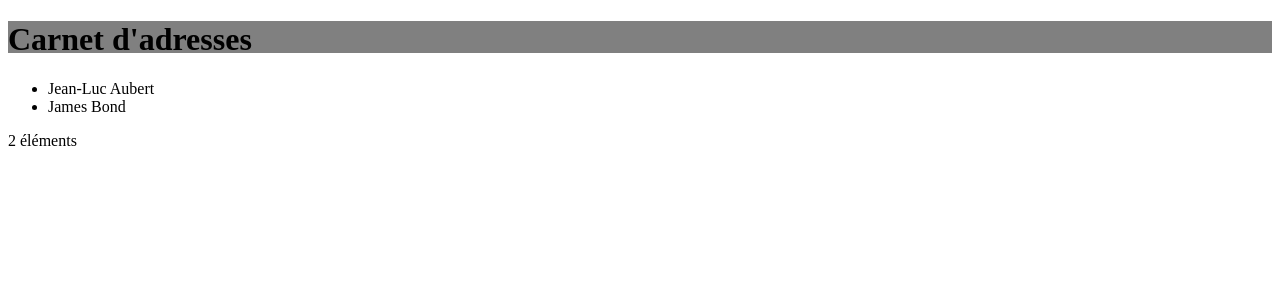
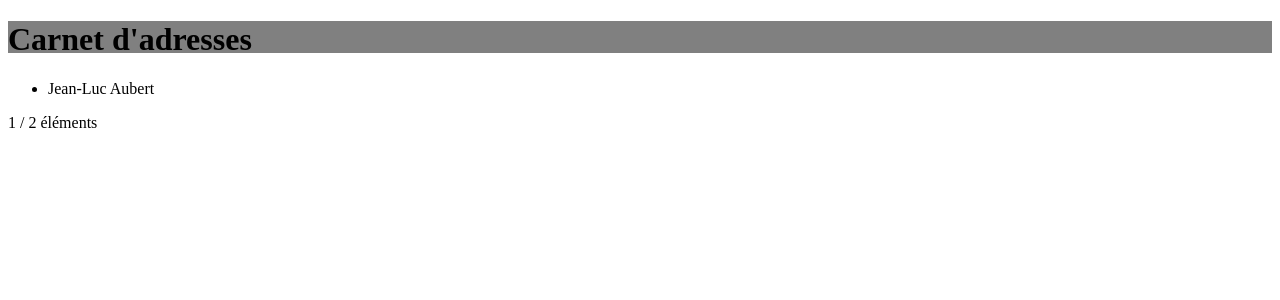
Before and after one commit to dacodemaniak/ng11-address, an Angular app: page / in a window 1280 px wide. Shown: the top 300 px of the page. Built offline with nearby package versions, Linux system fonts and the light colour scheme.

Commit message:
Filter and output

```diff
--- a/src/app/app.component.html
+++ b/src/app/app.component.html
@@ -4,18 +4,21 @@
       <ng-container *ngFor="let address of addresses">
         <li
           (click)="showDetail(address)"
+          *ngIf="address.birthDate.getFullYear() > yearFilter"
         >
           <span>{{ address.firstName }} {{ address.lastName }}</span>
         </li>
       </ng-container>
     </ul>
+
     <p>
-      {{ addresses.length }} éléments
+      {{ filteredItems() }} / {{ addresses.length }} éléments
     </p>
 
     <app-address-detail
       class="big-address-detail"
       [hidden]="isDetailHidden"
       [detail]="displayedAddress"
+      (closeMe)="hideDetail($event)"
     ></app-address-detail>
 </div>
--- a/src/app/app.component.ts
+++ b/src/app/app.component.ts
@@ -13,6 +13,8 @@ export class AppComponent implements OnInit {
 
   public isDetailHidden!: boolean;
   public displayedAddress!: AddressInterface;
+
+  public yearFilter = 1950;
 
   ngOnInit(): void {
     this._title = 'Carnet d\'adresses';
@@ -46,4 +48,24 @@ export class AppComponent implements OnInit {
     this.isDetailHidden = false;
     this.displayedAddress = address;
   }
+
+  public hideDetail(hide: boolean): void {
+    this.isDetailHidden = hide;
+  }
+
+  public filteredItems(): number {
+    return this.addresses
+      .filter(
+        (address: AddressInterface) => address.birthDate.getFullYear() > this.yearFilter
+      ).length;
+
+    // Old way
+    const filteredDatas: AddressInterface[] = [];
+    for (let i = 0; i < this.addresses.length; i++) {
+      if (this.addresses[i].birthDate.getFullYear() > this.yearFilter) {
+        filteredDatas.push(this.addresses[i]);
+      }
+    }
+    return filteredDatas.length;
+  }
 }
--- a/src/app/shared/components/address-detail/address-detail.component.html
+++ b/src/app/shared/components/address-detail/address-detail.component.html
@@ -4,3 +4,6 @@
   <p>Né(e) le: {{ detail.birthDate }}</p>
   <p>Téléphone: {{ detail.phoneNumber }}</p>
 </div>
+<button type="button" (click)="close()">
+  Fermer
+</button>
--- a/src/app/shared/components/address-detail/address-detail.component.ts
+++ b/src/app/shared/components/address-detail/address-detail.component.ts
@@ -1,4 +1,4 @@
-import { Component, Input, OnInit } from '@angular/core';
+import { Component, EventEmitter, Input, OnInit, Output } from '@angular/core';
 import { AddressInterface } from '../../interfaces/address-interface';
 
 @Component({
@@ -9,10 +9,15 @@ import { AddressInterface } from '../../interfaces/address-interface';
 export class AddressDetailComponent implements OnInit {
 
   @Input() public detail!: AddressInterface;
+  @Output() public closeMe: EventEmitter<boolean> = new EventEmitter();
 
   constructor() { }
 
   ngOnInit(): void {
   }
 
+  public close(): void {
+    this.closeMe.emit(true);
+  }
+
 }
```
